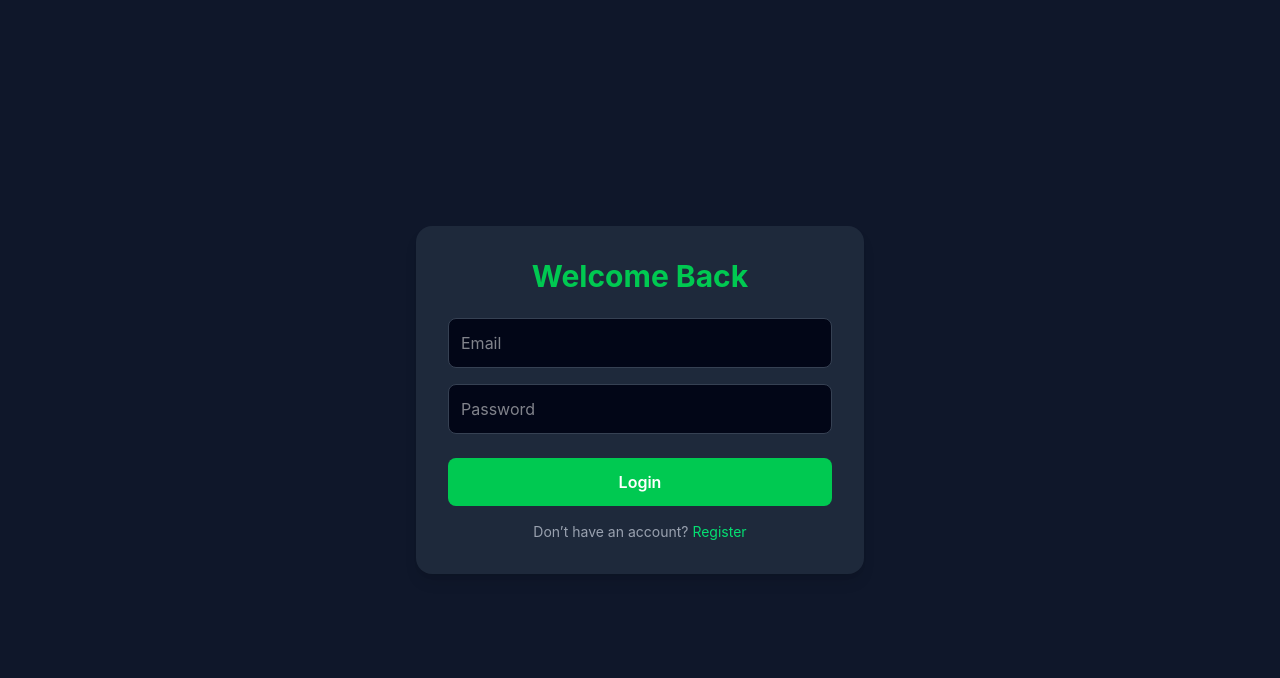
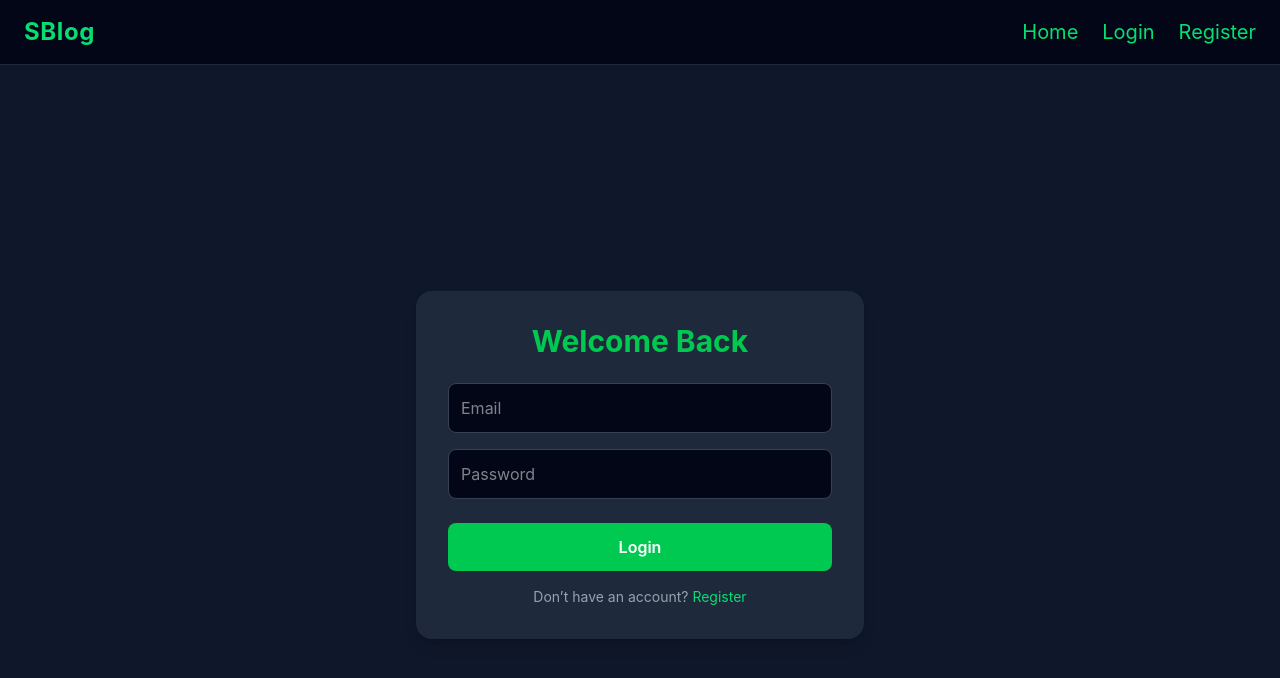
Before and after one commit to Swayam-TheCoder/BlogApp, a React app in the folder frontend/: page /login in a window 1280 px wide. Shown: the top 678 px of the page. Built offline with nearby package versions, Linux system fonts and the light colour scheme; the HTML template or start-up script is replaced by a standard one.

Commit message:
some stylings added

```diff
--- a/frontend/src/components/Navbar.jsx
+++ b/frontend/src/components/Navbar.jsx
@@ -7,20 +7,43 @@ function Navbar() {
 
   return (
     <div className="flex justify-between items-center px-6 py-4 bg-[#020617] border-b border-gray-800">
-
-      <h1 className="text-2xl font-bold text-green-400 tracking-wide">
-        SBlog
-      </h1>
+      <h1 className="text-2xl font-bold text-green-400 tracking-wide">SBlog</h1>
 
       <div className="flex items-center gap-6 text-sm">
         <Link className="hover:text-green-400 transition" to="/">
-          Home
+          <h1
+            className="relative inline-block text-green-400 text-xl
+                  before:content-[''] before:absolute before:top-[-5px] before:left-0 before:w-full before:h-[2px]
+                  before:bg-gradient-to-r before:from-green-500 before:to-cyan-400
+                  before:scale-x-0 before:origin-left before:transition-transform before:duration-500
+
+                  after:content-[''] after:absolute after:bottom-[-5px] after:left-0 after:w-full after:h-[2px]
+                  after:bg-gradient-to-r after:from-green-500 after:to-cyan-400
+                  after:scale-x-0 after:origin-right after:transition-transform after:duration-500
+
+                  hover:before:scale-x-100 hover:after:scale-x-100"
+          >
+            Home
+          </h1>
         </Link>
 
         {user ? (
           <>
             <Link className="hover:text-green-400" to="/dashboard">
-              Dashboard
+              <h1
+                className="relative inline-block text-green-400 text-xl
+                  before:content-[''] before:absolute before:top-[-5px] before:left-0 before:w-full before:h-[2px]
+                  before:bg-gradient-to-r before:from-green-500 before:to-cyan-400
+                  before:scale-x-0 before:origin-left before:transition-transform before:duration-500
+
+                  after:content-[''] after:absolute after:bottom-[-5px] after:left-0 after:w-full after:h-[2px]
+                  after:bg-gradient-to-r after:from-green-500 after:to-cyan-400
+                  after:scale-x-0 after:origin-right after:transition-transform after:duration-500
+
+                  hover:before:scale-x-100 hover:after:scale-x-100"
+              >
+                Dashboard
+              </h1>
             </Link>
 
             <Link className="hover:text-green-400" to="/notifications">
@@ -29,22 +52,45 @@ function Navbar() {
 
             <button
               onClick={logout}
-              className="px-3 py-1 bg-red-500 rounded hover:bg-red-600 transition"
+              className="p-6 py-2 bg-red-500 hover:bg-red-600 transition rounded-3xl"
             >
               Logout
             </button>
           </>
         ) : (
           <>
-            <Link className="hover:text-green-400" to="/login">
-              Login
+            <Link className="hover:text-green-400 " to="/login">
+              <h1
+                className="relative inline-block text-green-400 text-xl
+                  before:content-[''] before:absolute before:top-[-5px] before:left-0 before:w-full before:h-[2px]
+                  before:bg-gradient-to-r before:from-green-500 before:to-cyan-400
+                  before:scale-x-0 before:origin-left before:transition-transform before:duration-500
+
+                  after:content-[''] after:absolute after:bottom-[-5px] after:left-0 after:w-full after:h-[2px]
+                  after:bg-gradient-to-r after:from-green-500 after:to-cyan-400
+                  after:scale-x-0 after:origin-right after:transition-transform after:duration-500
+
+                  hover:before:scale-x-100 hover:after:scale-x-100"
+              >
+                Login
+              </h1>
             </Link>
 
-            <Link
-              className="px-3 py-1 bg-green-500 rounded hover:bg-green-600 transition"
-              to="/register"
-            >
-              Register
+            <Link className="hover:text-green-400" to="/register">
+              <h1
+                className="relative inline-block text-green-400 text-xl
+                  before:content-[''] before:absolute before:top-[-5px] before:left-0 before:w-full before:h-[2px]
+                  before:bg-gradient-to-r before:from-green-500 before:to-cyan-400
+                  before:scale-x-0 before:origin-left before:transition-transform before:duration-500
+
+                  after:content-[''] after:absolute after:bottom-[-5px] after:left-0 after:w-full after:h-[2px]
+                  after:bg-gradient-to-r after:from-green-500 after:to-cyan-400
+                  after:scale-x-0 after:origin-right after:transition-transform after:duration-500
+
+                  hover:before:scale-x-100 hover:after:scale-x-100"
+              >
+                Register
+              </h1>
             </Link>
           </>
         )}
--- a/frontend/src/pages/Login.jsx
+++ b/frontend/src/pages/Login.jsx
@@ -3,6 +3,7 @@ import { Link, useNavigate } from "react-router-dom";
 import API from "../services/api";
 import { AuthContext } from "../context/AuthContext";
 import Input from "../components/Input";
+import Navbar from "../components/Navbar";
 
 function Login() {
   const [form, setForm] = useState({ email: "", password: "" });
@@ -29,7 +30,10 @@ function Login() {
   };
 
   return (
+    <div className="min-h-screen">
+      <Navbar />
     <div className="min-h-screen flex items-center justify-center bg-[#0f172a]">
+
       <form
         onSubmit={handleSubmit}
         className="bg-[#1e293b] p-8 rounded-2xl w-full max-w-md shadow-lg"
@@ -75,6 +79,7 @@ function Login() {
         </p>
       </form>
     </div>
+    </div>
   );
 }
 
--- a/frontend/src/pages/Register.jsx
+++ b/frontend/src/pages/Register.jsx
@@ -3,6 +3,7 @@ import { Link, useNavigate } from "react-router-dom";
 import API from "../services/api";
 import { AuthContext } from "../context/AuthContext";
 import Input from "../components/Input";
+import Navbar from "../components/Navbar";
 
 function Register() {
   const [form, setForm] = useState({
@@ -40,6 +41,8 @@ function Register() {
   };
 
   return (
+    <div className="min-h-screen">
+          <Navbar />
     <div className="min-h-screen flex items-center justify-center bg-[#0f172a]">
       <form
         onSubmit={handleSubmit}
@@ -93,6 +96,7 @@ function Register() {
         </p>
       </form>
     </div>
+    </div>
   );
 }
 
--- a/frontend/src/services/api.js
+++ b/frontend/src/services/api.js
@@ -1,9 +1,10 @@
 import axios from "axios";
 
 const API = axios.create({
-  baseURL: "https://blogapp-oyg9.onrender.com/api",
+  baseURL: "http://localhost:3000/api", // DEV
 });
 
+// https://blogapp-oyg9.onrender.com/api
 // Attach token automatically
 API.interceptors.request.use((req) => {
   const user = JSON.parse(localStorage.getItem("user"));
```
